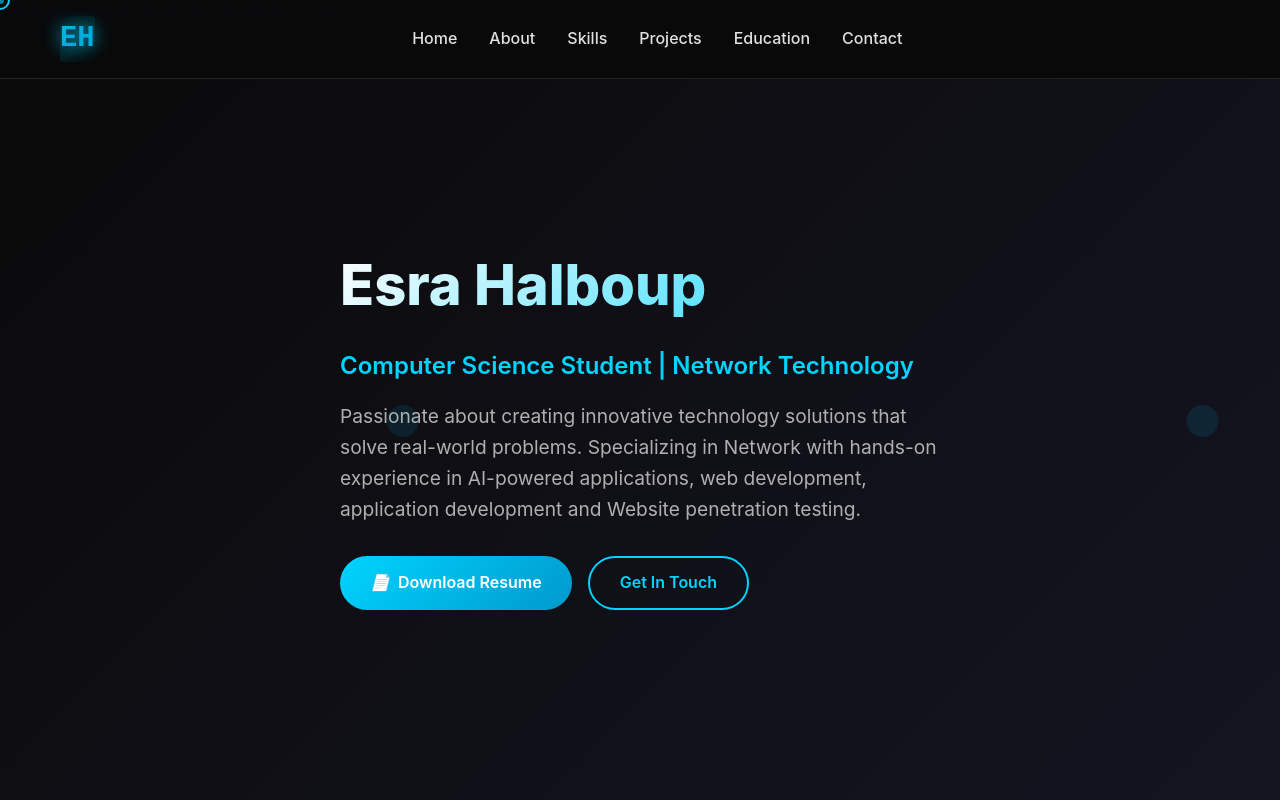
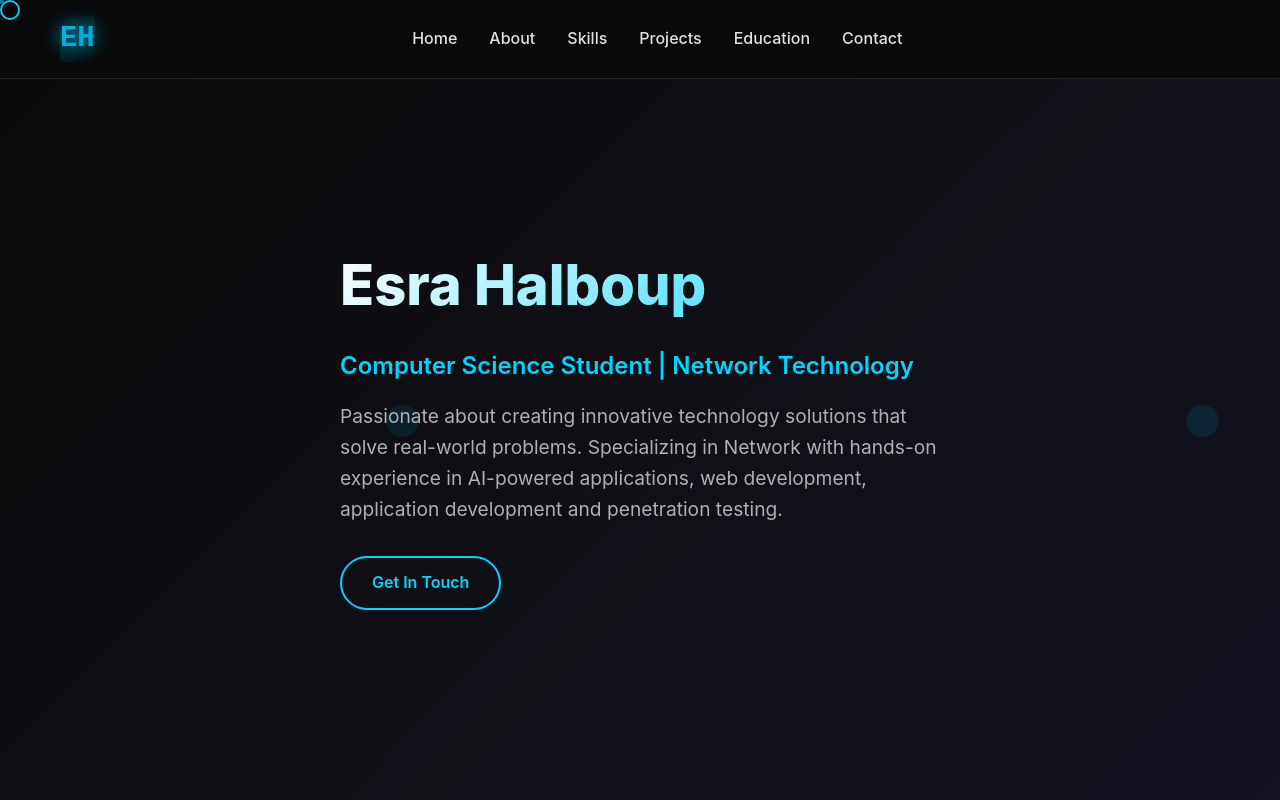
Before and after one commit to esraaH2/webiste-demo, a plain HTML site: page index.html in a window 1280 px wide. Shown: the top 800 px of the page. Drawn offline with Linux system fonts and the light colour scheme.

Commit message:
Update index.html

```diff
--- a/index.html
+++ b/index.html
@@ -859,9 +859,8 @@
             <div class="hero-content fade-in-up">
                 <h1>Esra Halboup</h1>
                 <div class="subtitle">Computer Science Student | Network Technology </div>
-                <p>Passionate about creating innovative technology solutions that solve real-world problems. Specializing in Network with hands-on experience in AI-powered applications, web development, application development and Website penetration testing.</p>
+                <p>Passionate about creating innovative technology solutions that solve real-world problems. Specializing in Network with hands-on experience in AI-powered applications, web development, application development and penetration testing.</p>
                 <div class="cta-buttons">
-                    <a href="https://drive.google.com/file/d/1uBUjZoyz1hnmsiMuz95HQXAlEc9mWv-D/view?usp=drive_link" target="_blank" class="btn btn-primary"> <i>📄</i> Download Resume</a>
                     <a href="#contact" class="btn btn-secondary">Get In Touch</a>
                 </div>
             </div>
```
